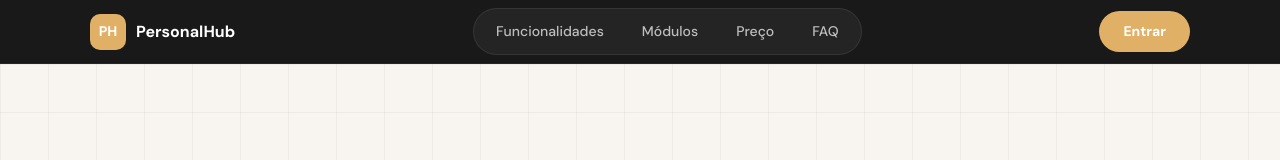
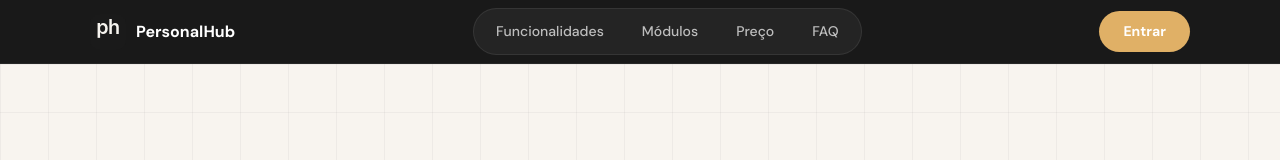
Before and after one commit to gabrielbianchetti-alt/PersonalApp, a Next.js app: page / in a window 1280 px wide. Shown: the top 160 px of the page. Built offline with nearby package versions, Linux system fonts and the light colour scheme; no server answers.

Commit message:
feat: substitui logo texto "PH" pelo ícone SVG da marca
Troca o quadrado colorido com texto "PH" pelo personalhub-icon.svg
em todos os locais: sidebar, tela de login/registro, assinatura e
landing page.

Co-Authored-By: Claude Sonnet 4.6 <noreply@anthropic.com>

```diff
--- a/src/app/(auth)/layout.tsx
+++ b/src/app/(auth)/layout.tsx
@@ -16,15 +16,7 @@ export default function AuthLayout({ children }: { children: React.ReactNode })
       <div className="w-full max-w-md relative z-10">
         {/* Logo */}
         <div className="flex items-center justify-center gap-2 mb-8">
-          <div
-            className="w-9 h-9 rounded-xl flex items-center justify-center font-bold text-sm"
-            style={{
-              background: 'var(--green-primary)',
-              color: '#000',
-            }}
-          >
-            PH
-          </div>
+          <img src="/personalhub-icon.svg" alt="PH" className="w-9 h-9 rounded-xl" />
           <span className="text-xl font-semibold tracking-tight" style={{ color: 'var(--text-primary)' }}>
             PersonalHub
           </span>
--- a/src/app/LandingPage.tsx
+++ b/src/app/LandingPage.tsx
@@ -147,19 +147,7 @@ function Navbar() {
       }}>
         {/* Logo */}
         <div style={{ display: 'flex', alignItems: 'center', gap: 10 }}>
-          <div style={{
-            width: 36,
-            height: 36,
-            background: ACC,
-            color: WHITE,
-            borderRadius: 10,
-            fontSize: 14,
-            fontWeight: 800,
-            display: 'flex',
-            alignItems: 'center',
-            justifyContent: 'center',
-            flexShrink: 0,
-          }}>PH</div>
+          <img src="/personalhub-icon.svg" alt="PH" style={{ width: 36, height: 36, borderRadius: 10, flexShrink: 0 }} />
           <span style={{ color: WHITE, fontSize: 16, fontWeight: 700 }}>PersonalHub</span>
         </div>
 
@@ -1448,13 +1436,7 @@ function FooterSection() {
         <div style={{ display: 'flex', justifyContent: 'space-between', alignItems: 'center', flexWrap: 'wrap', gap: 24 }}>
           {/* Logo */}
           <div style={{ display: 'flex', alignItems: 'center', gap: 10 }}>
-            <div style={{
-              width: 36, height: 36,
-              background: ACC, color: WHITE,
-              borderRadius: 10, fontSize: 14,
-              fontWeight: 800, display: 'flex',
-              alignItems: 'center', justifyContent: 'center',
-            }}>PH</div>
+            <img src="/personalhub-icon.svg" alt="PH" style={{ width: 36, height: 36, borderRadius: 10 }} />
             <span style={{ color: WHITE, fontSize: 16, fontWeight: 700 }}>PersonalHub</span>
           </div>
 
--- a/src/app/assinar/layout.tsx
+++ b/src/app/assinar/layout.tsx
@@ -24,15 +24,7 @@ export default function AssinarLayout({ children }: { children: React.ReactNode
           gap: 8,
         }}
       >
-        <div
-          style={{
-            width: 30, height: 30, borderRadius: 8,
-            background: '#1e293b',
-            display: 'flex', alignItems: 'center', justifyContent: 'center',
-          }}
-        >
-          <span style={{ color: '#e0b066', fontWeight: 800, fontSize: 11 }}>PH</span>
-        </div>
+        <img src="/personalhub-icon.svg" alt="PH" style={{ width: 30, height: 30, borderRadius: 8 }} />
         <span style={{ fontWeight: 800, fontSize: 16, color: '#f8fafc' }}>PersonalHub</span>
       </header>
       <main style={{ flex: 1 }}>{children}</main>
--- a/src/components/dashboard/Sidebar.tsx
+++ b/src/components/dashboard/Sidebar.tsx
@@ -105,12 +105,7 @@ export function Sidebar({ isOpen, onClose, fotoUrl, professorNome, isAdmin }: Si
         className="flex items-center gap-2.5 h-14 px-5 shrink-0"
         style={{ borderBottom: '1px solid var(--border-subtle)' }}
       >
-        <div
-          className="w-8 h-8 rounded-lg flex items-center justify-center font-bold text-xs shrink-0"
-          style={{ background: 'var(--green-primary)', color: '#000' }}
-        >
-          PH
-        </div>
+        <img src="/personalhub-icon.svg" alt="PH" className="w-8 h-8 rounded-lg shrink-0" />
         <span className="font-semibold text-sm" style={{ color: 'var(--text-primary)' }}>
           PersonalHub
         </span>
```
